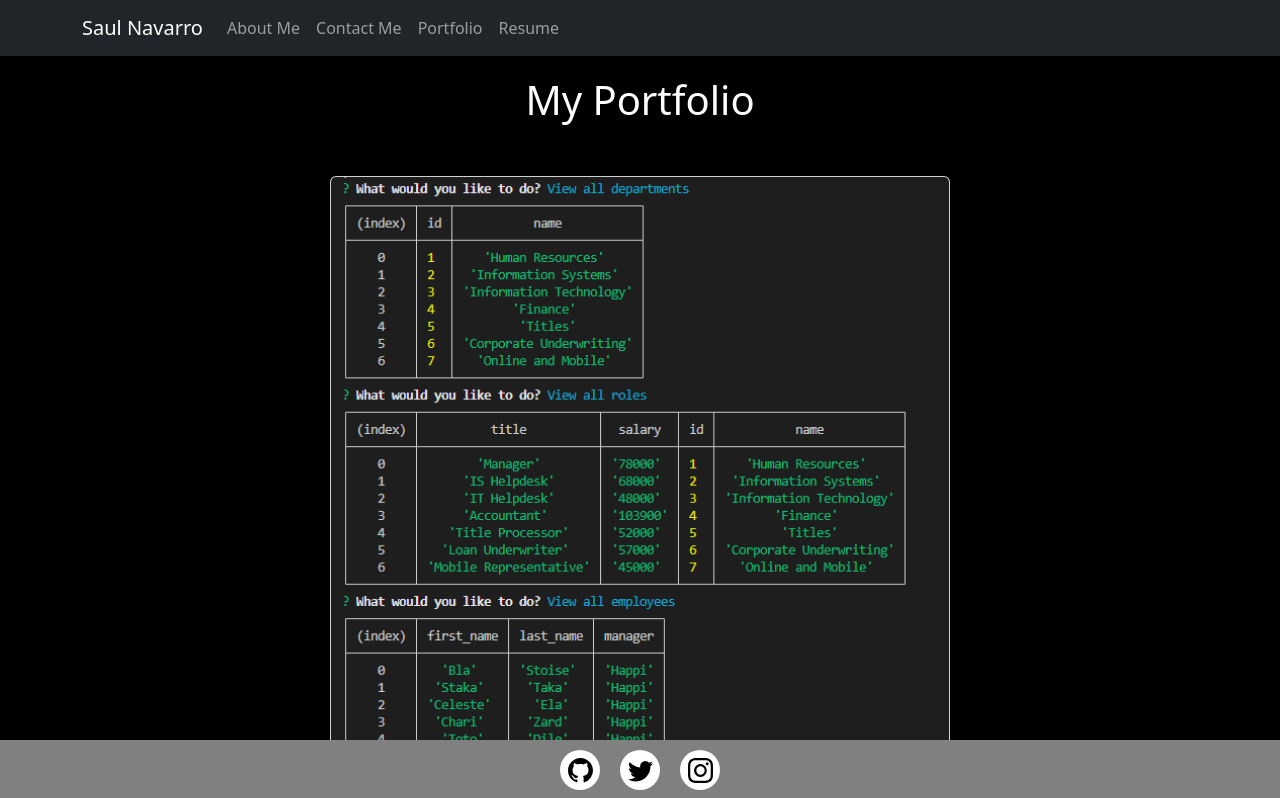
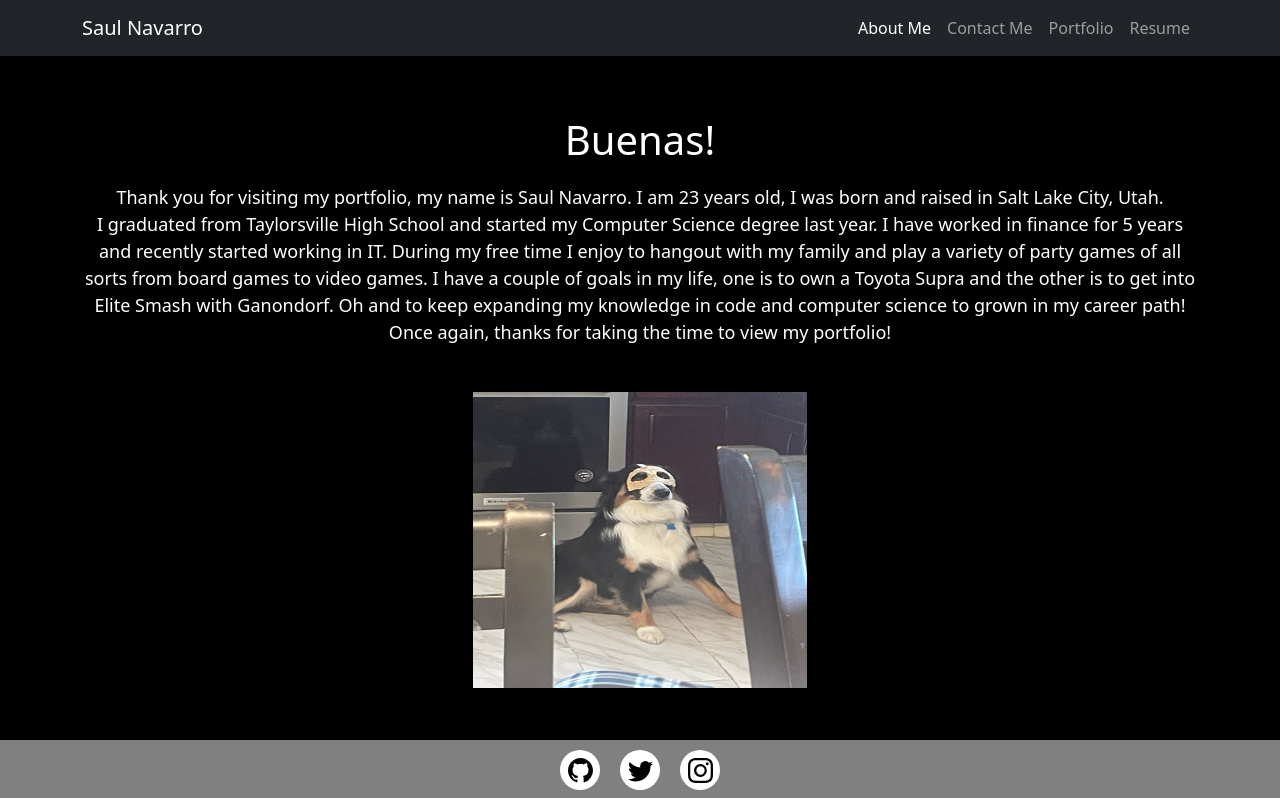
Before and after one commit to Saul473/mac-react-portfolio, a React (Create React App) app: page /mac-react-portfolio/portfolio in a window 1280 px wide. Shown: the top 798 px of the page. Built offline with nearby package versions, Linux system fonts and the light colour scheme.

Commit message:
got rid of react-router-dom

```diff
--- a/package.json
+++ b/package.json
@@ -12,6 +12,7 @@
     "react-bootstrap": "^2.7.4",
     "react-dom": "^18.2.0",
     "react-icons": "^4.8.0",
+    "react-paginate": "^8.2.0",
     "react-router-dom": "^6.11.2",
     "react-scripts": "5.0.1",
     "semantic-ui-css": "^2.5.0",
--- a/src/App.js
+++ b/src/App.js
@@ -1,18 +1,46 @@
-import AboutMe from './components/AboutMe';
-import Header from './components/Header'
-import Portfolio from './components/Portfolio/Portfolio';
-import { BrowserRouter as Router, Routes, Route } from 'react-router-dom';
-import Contact from './components/Contact';
+// import Header from './components/Header'
 import Footer from './components/Footer';
-import Resume from './components/Resume';
+import NavContainer from './components/NavContainer';
+// import AboutMe from './components/AboutMe';
+// import Portfolio from './components/Portfolio/Portfolio';
+// import Contact from './components/Contact';
+// import Resume from './components/Resume';
 import './components/style.css';
+
+// import AboutMe from './components/AboutMe';
+// import Header from './components/Header'
+// import Portfolio from './components/Portfolio/Portfolio';
+// import { BrowserRouter as Router, Routes, Route } from 'react-router-dom';
+// import Contact from './components/Contact';
+// import Footer from './components/Footer';
+// import Resume from './components/Resume';
+// import './components/style.css';
 
 
 function App() {
+
+    // const [currentPage, setCurrentPage] = useState('AboutMe');
+
+  // const renderPage = () => {
+  //   if(currentPage === 'AboutMe') {
+  //     return <AboutMe />
+  //   }
+  //   if(currentPage === 'Contact') {
+  //     return <Contact />
+  //   }
+  //   if(currentPage === 'Portfolio') {
+  //     return <Portfolio />
+  //   }
+  //   if(currentPage === 'Resume') {
+  //     return <Resume />
+  //   }
+  // }
+
   return (
-    <Router>
-      <Header />
-      <main>
+    // <Router>
+    <>
+      <NavContainer />
+      {/* <main>
       <Routes>
         <Route path="/mac-react-portfolio/aboutme" element={<AboutMe />} />
         <Route path="/mac-react-portfolio/portfolio" element={<Portfolio />} />
@@ -20,8 +48,9 @@ function App() {
         <Route path="/mac-react-portfolio/resume" element={<Resume />} />
       </Routes>
       </main>
-      <Footer />
-    </Router>
+    </Router> */}
+    <Footer />
+    </>
   );
 }
 
--- a/src/components/AboutMe.js
+++ b/src/components/AboutMe.js
@@ -15,8 +15,8 @@ function AboutMe () {
                 grown in my career path! <br/>
                 Once again, thanks for taking the time to view my portfolio!
             </p>
+            <img id="DIO" src={dio} alt="DioTheDog"></img>
         </div>
-            <img id="DIO" src={dio} alt="DioTheDog"></img>
     </section>
 )};
 
--- a/src/components/Header.js
+++ b/src/components/Header.js
@@ -1,25 +1,52 @@
+import React from 'react'
 import Container from 'react-bootstrap/Container';
 import Nav from 'react-bootstrap/Nav';
 import Navbar from 'react-bootstrap/Navbar';
+// import AboutMe from './components/AboutMe';
+// import Portfolio from './components/Portfolio/Portfolio';
+// import Contact from './components/Contact';
 import './style.css'
 
-function Navi() {
+function Header({ currentPage, handlePageChange }) {
+
+  // const [currentPage, setCurrentPage] = useState('AboutMe');
+
+  // const renderPage = () => {
+  //   if(currentPage === 'AboutMe') {
+  //     return <AboutMe />
+  //   }
+  //   if(currentPage === 'Contact') {
+  //     return <Contact />
+  //   }
+  //   if(currentPage === 'Portfolio') {
+  //     return <Portfolio />
+  //   }
+  //   if(currentPage === 'Resume') {
+  //     return <Resume />
+  //   }
+  // }
+
   return (
     <Navbar bg="dark" variant="dark" expand="lg">
       <Container>
-        <Navbar.Brand href="/mac-react-portfolio/aboutme">Saul Navarro</Navbar.Brand>
+        <Navbar.Brand href="#aboutme" onClick={() => handlePageChange('AboutMe')} className={currentPage === 'AboutMe' ? 'nav-link active' : 'nav-link'}>Saul Navarro</Navbar.Brand>
         <Navbar.Toggle aria-controls="basic-navbar-nav" />
         <Navbar.Collapse id="basic-navbar-nav">
-          <Nav className="me-auto">
-          <Nav.Link href="/mac-react-portfolio/aboutme">About Me</Nav.Link>
-          <Nav.Link href="/mac-react-portfolio/contact">Contact Me</Nav.Link>
+          <Nav className="ms-auto">
+
+          <a href="#aboutme" onClick={() => handlePageChange('AboutMe')} className={currentPage === 'AboutMe' ? 'nav-link active' : 'nav-link'}>About Me</a>
+          <a href="#contact" onClick={() => handlePageChange('Contact')} className={currentPage === 'Contact' ? 'nav-link active' : 'nav-link'}>Contact Me</a>
+          <a href="#portfolio" onClick={() => handlePageChange('Portfolio')} className={currentPage === 'Portfolio' ? 'nav-link active' : 'nav-link'}>Portfolio</a>
+          <a href="#resume" onClick={() => handlePageChange('Resume')} className={currentPage === 'Resume' ? 'nav-link active' : 'nav-link'}>Resume</a>
+          {/* <Nav.Link href="/mac-react-portfolio/contact">Contact Me</Nav.Link>
           <Nav.Link href="/mac-react-portfolio/portfolio">Portfolio</Nav.Link>
-          <Nav.Link href="/mac-react-portfolio/resume">Resume</Nav.Link>
+          <Nav.Link href="/mac-react-portfolio/resume">Resume</Nav.Link> */}
+
           </Nav>
         </Navbar.Collapse>
       </Container>
     </Navbar>
-  );
+  )
 }
 
-export default Navi;
+export default Header;
--- /dev/null
+++ b/src/components/NavContainer.js
@@ -0,0 +1,32 @@
+import React, { useState } from 'react';
+import Header from './Header';
+import AboutMe from './AboutMe';
+import Portfolio from './Portfolio/Portfolio';
+import Contact from './Contact';
+import Resume from './Resume';
+
+export default function NavContainer() {
+    const [currentPage, setCurrentPage] = useState('AboutMe');
+
+    const renderPage = () => {
+      if (currentPage === 'AboutMe') {
+        return <AboutMe />;
+      }
+      if (currentPage === 'Portfolio') {
+        return <Portfolio />;
+      }
+      if (currentPage === 'Contact') {
+        return <Contact />;
+      }
+      return <Resume />;
+    };
+
+    const handlePageChange = (page) => setCurrentPage(page);
+
+    return (
+      <div>
+        <Header currentPage={currentPage} handlePageChange={handlePageChange} />
+        {renderPage()}
+      </div>
+    );
+  }
--- a/src/components/Portfolio/ProjectCards.js
+++ b/src/components/Portfolio/ProjectCards.js
@@ -6,7 +6,7 @@ import './portfolio.css'
 function ProjectCards(props) {
   return (
   <div className="text-black" id="project-cards">
-    <Card style={{ width: '50%' , minheight:'30vh' }} id="card" className="rounded-9">
+    <Card style={{ width: '70%' , minheight:'30vh' }} id="card" className="rounded-9">
       <Card.Img variant="top" src={props.image} />
       <Card.Body id="card-body">
         <Card.Title>{props.name}</Card.Title>
--- a/src/components/Resume.js
+++ b/src/components/Resume.js
@@ -5,10 +5,10 @@ import './style.css'
 function Resume() {
     return (
         <>
+        <div id="resume-page">
             <h1>
             <a href={Pdf} target='_blank' rel='noreferrer' id="resume-header">Resume</a>
             </h1>
-        <div id="resume-page">
             <div id="soft-skills">
                 <h3>Soft Skilly</h3>
                 <ul id="soft-skills-ul">
--- a/src/components/style.css
+++ b/src/components/style.css
@@ -13,11 +13,12 @@ main {
 }
 
 #about-me {
+    color: white;
     background-color: black;
     display: flex;
     justify-content: center;
-    align-items: center;
-    height: 60vh;
+    padding-top: 60px;
+    height: 100vh;
 }
 
 .container {
@@ -98,16 +99,18 @@ main {
   }
 
   #project-cards {
-    border-radius: 50px;
+    max-width: 50%;
   }
 
   #portfolio-container {
     background-color: black;
+    color: white;
     margin: 0;
     min-width: 100vw;
   }
 
   #DIO {
-    width: 20%;
-    margin-right: 10px;
+    margin-top: 30px;
+    width: 30%;
+    height: 40%;
   }
```
